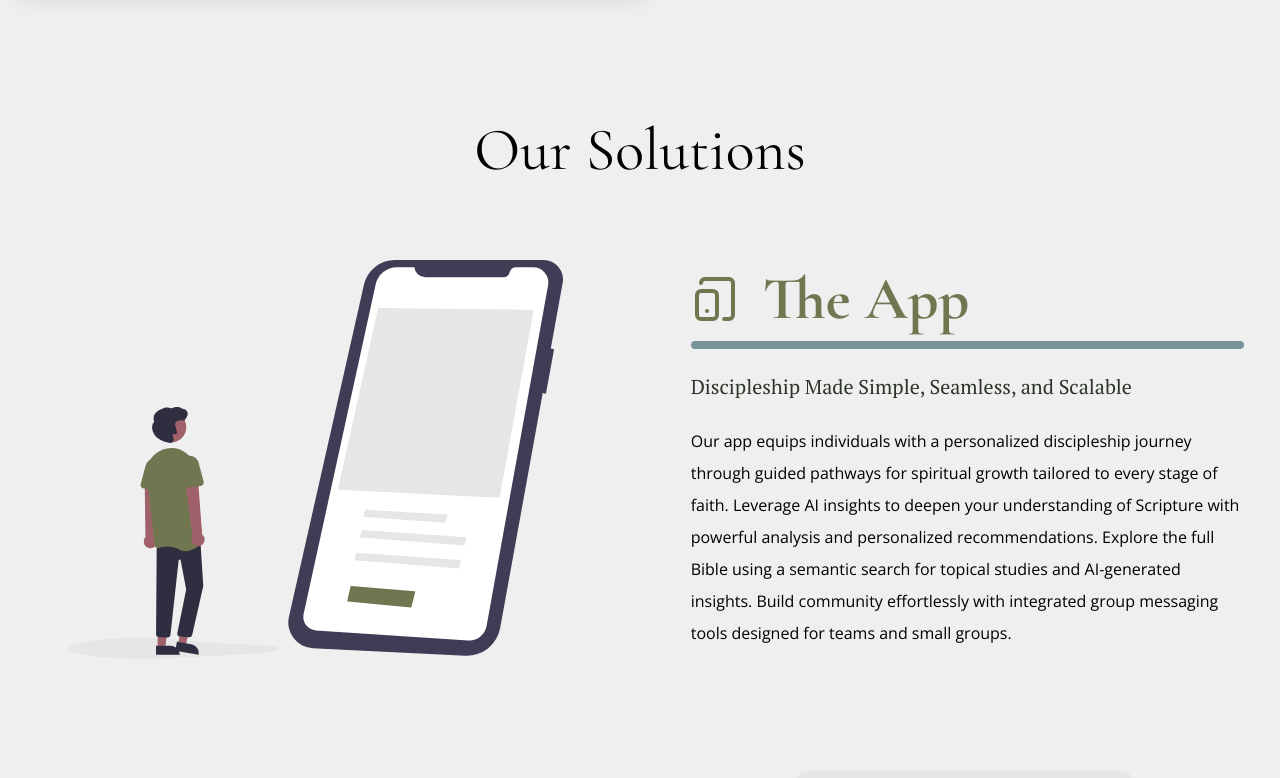
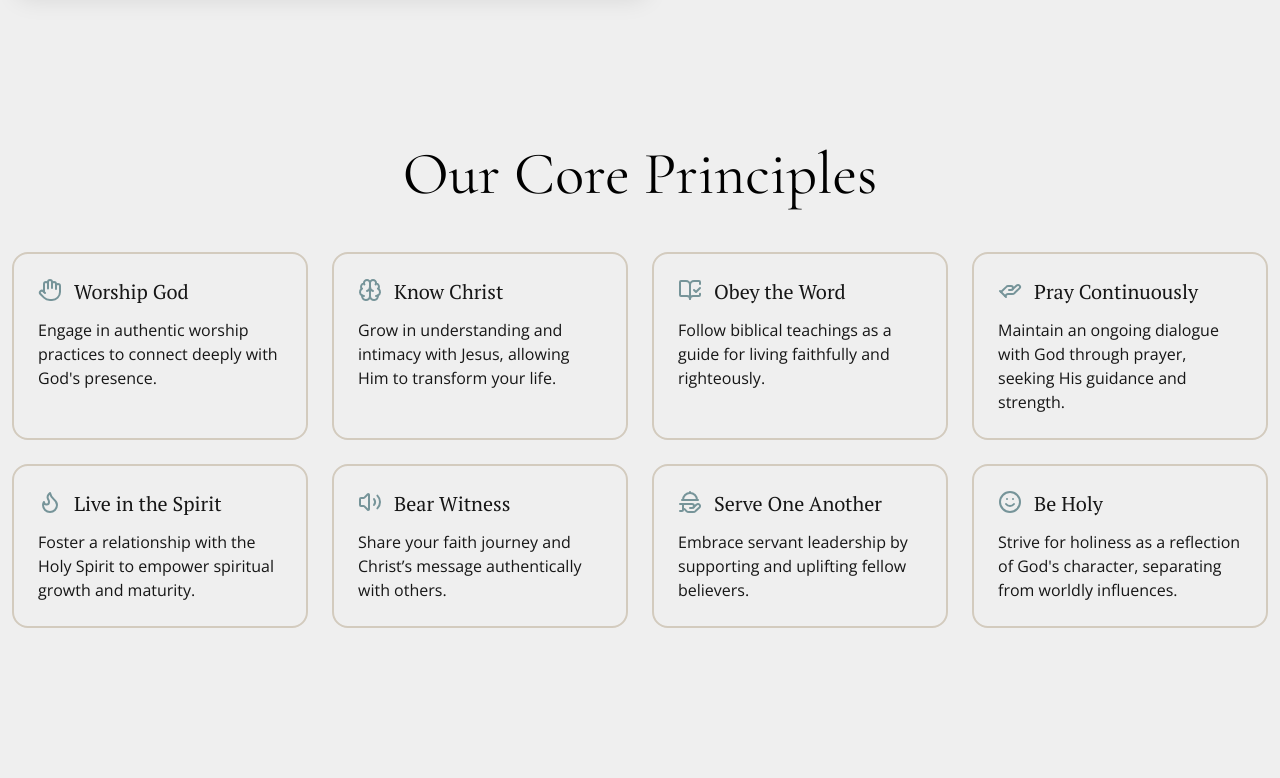
Before and after one commit to pandalexander/sandals-site, a React (Vite) app: page / in a window 1280 px wide. Shown: the part 1100-1878 px from the top of the page. Built offline with nearby package versions, Linux system fonts and the light colour scheme.

Commit message:
Remove solutions h1 and reorder content

```diff
--- a/src/App.jsx
+++ b/src/App.jsx
@@ -27,8 +27,9 @@ function App() {
       <div className="flex flex-col items-stretch">
         <Hero />
         <ScrollSection notDiscipleshipList={notDiscipleshipList} />
+        <CorePrinciples />
+
         <Services />
-        <CorePrinciples />
         <Mission />
         <Footer />
       </div>
--- a/src/components/Services.jsx
+++ b/src/components/Services.jsx
@@ -9,9 +9,6 @@ export default function Services() {
   return (
     <>
       <div className="mt-12">
-        <h1 className="self-center max-w-7xl mx-3 text-center">
-          Our Solutions
-        </h1>
         <ServiceBlock
           image={AppIllustration}
           imageAlt={"Illustration of an app interface"}
```
